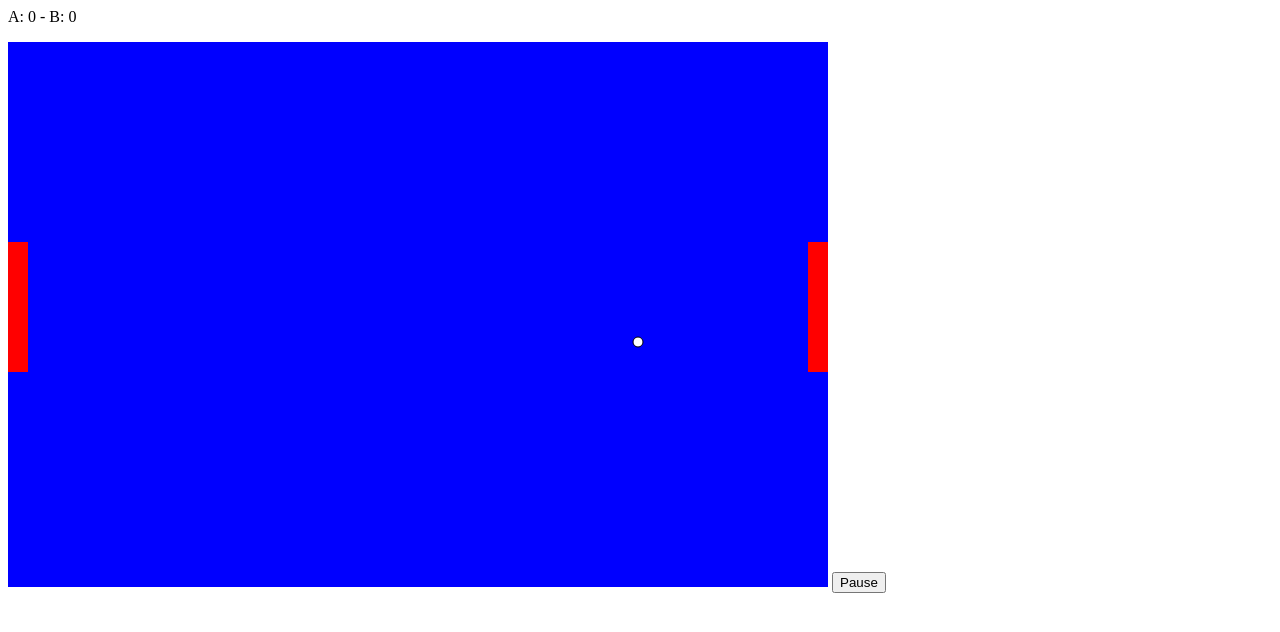
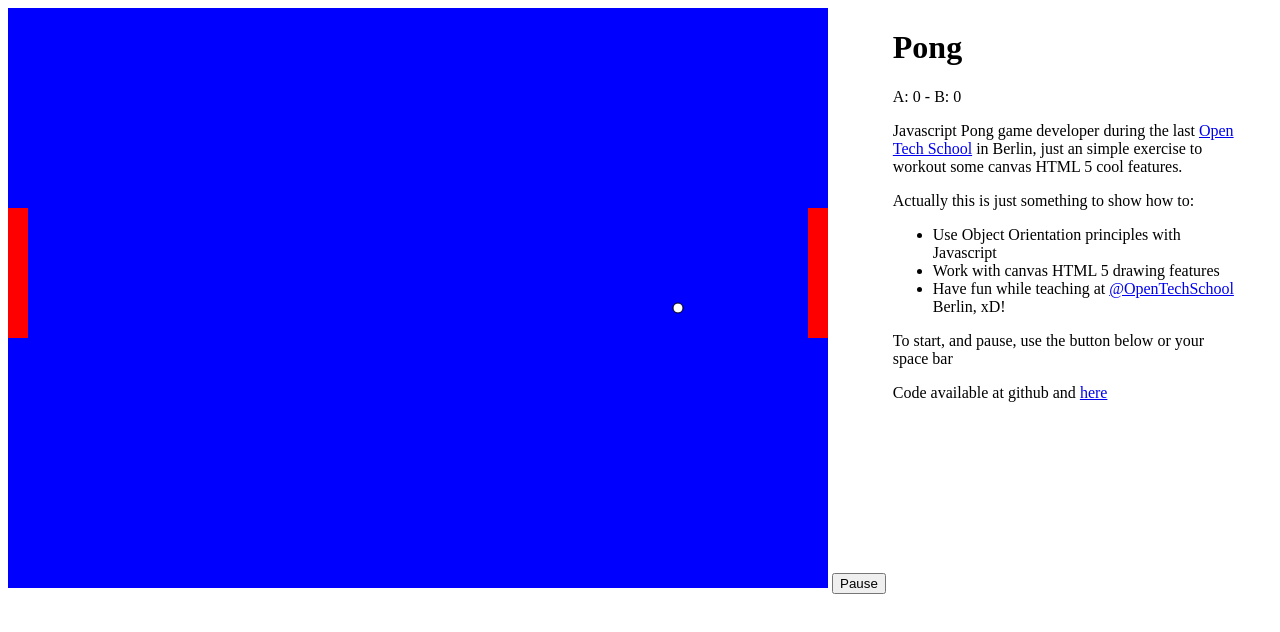
Before and after one commit to purbon/pongjs, a plain HTML site: page index.html in a window 1280 px wide. Both pictures are taken after a click on the button "Start". Drawn offline with Linux system fonts and the light colour scheme.

Commit message:
add some documentation text to be more presentable

```diff
--- a/index.html
+++ b/index.html
@@ -4,8 +4,24 @@
     <link type="text/css" rel="stylesheet" href="styles/game.css"/>
   </head>
   <body>
-    <p id="score">A: 0 - B: 0</p>
-    <canvas id="game" width="820px" height="545px"></canvas>
+    <div class="right">
+      <h1 class="title">Pong</h1>
+      <p id="score">A: 0 - B: 0</p>
+      <div class="description">
+        <p>Javascript Pong game developer during the last <a href="http://js.opentechschool.org/">Open Tech School</a> in Berlin, just an simple
+        exercise to workout some canvas HTML 5 cool features.</p>
+        <p>Actually this is just something to show how to:
+          <ul>
+            <li>Use Object Orientation principles with Javascript</li>
+            <li>Work with canvas HTML 5 drawing features</li>
+            <li>Have fun while teaching at <a href="https://twitter.com/OpenTechSchool">@OpenTechSchool</a> Berlin, xD!</li>
+          </ul>
+          </p>
+          <p>To start, and pause, use the button below or your space bar</p>
+          <p>Code available at github and <a href="js/game.js">here</a></p>
+      </div>
+    </div>
+    <canvas id="game" width="820px" height="580px"></canvas>
     <button type="button" id="start">Start</button>
   </body>
   <script src="js/game.js"></script>
--- a/js/game.js
+++ b/js/game.js
@@ -27,16 +27,19 @@
         } else if (game.ball.y<min) {
           me.move(-7-steps);
         }
-    }, 5+Math.floor(Math.random()*5));
+    }, 13-Math.floor(Math.random()*3));
   };
 
   Player.prototype.move = function(up) {
+    var game = window.game;
+    var size = game.size();
+
     if (this.y < 10) {
       this.y = 11;
       return;
     }
-    else if (this.y > 403) {
-      this.y = 403;
+    else if (this.y > size['height']-145) {
+      this.y = size['height']-145;
       return;
     }
     this.ctx.clearRect(this.x, this.y-11, this.size, 151);
@@ -56,9 +59,6 @@
 }());
 
 (function() {
-  var ctx = undefined;
-  var x   = undefined;
-  var y   = undefined;
   Ball = function(ctx) {
     this.ctx = ctx;
     this.x     = 350;
@@ -79,11 +79,11 @@
     var me = game.ball;
     this.intervalId = setInterval(function() {
       me.clear();
-      if (me.x == 790) {
+      var size = game.size();
+      if (me.x == size['width']-10) {
         var min = game.playerB.y;
         var max = game.playerB.y+130;
         if (me.y>max || me.y<min) {
-          // score;
           game.score('A');
           game.restart();
           clearInterval(me.intervalId);
@@ -95,7 +95,6 @@
         var min = game.playerA.y;
         var max = game.playerA.y+130;
         if (me.y>max || me.y<min) {
-          //score
           game.score('B');
           game.restart();
           clearInterval(me.intervalId);
@@ -106,13 +105,13 @@
       }
       if (me.y == 5) {
         me.signy = 1;
-      } else if (me.y == 540) {
+      } else if (me.y == size['height']-10) {
         me.signy = -1;
       }
       me.x = me.x + me.signx;
       me.y = me.y + me.signy;
       me.paint();
-    }, 10);
+    }, 5);
   }
 
   Ball.prototype.stop = function() {
@@ -151,6 +150,8 @@
   var started = false;
 
   Game = function() {
+    this.width = 800,
+    this.height = 580;
     this.started = false;
     var c=document.getElementById("game");
     this.ctx=c.getContext("2d");
@@ -162,6 +163,10 @@
         (me.started ? me.pause() : me.start());
       }
     };
+  };
+
+  Game.prototype.size = function() {
+    return { width: this.width, height: this.height };
   };
 
   Game.prototype.start = function() {
--- a/styles/game.css
+++ b/styles/game.css
@@ -1,3 +1,12 @@
 #game {
   background-color: blue;
 }
+
+.right {
+  float: right;
+  width: 30%;
+}
+
+.description {
+  width: 90%;
+}
```
